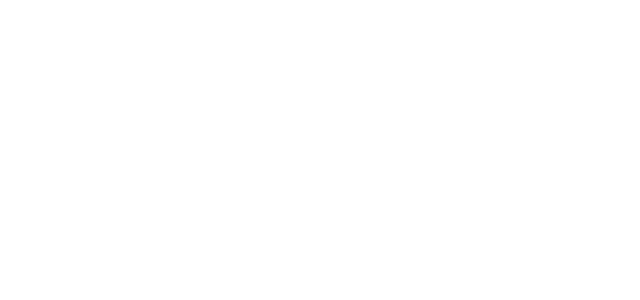
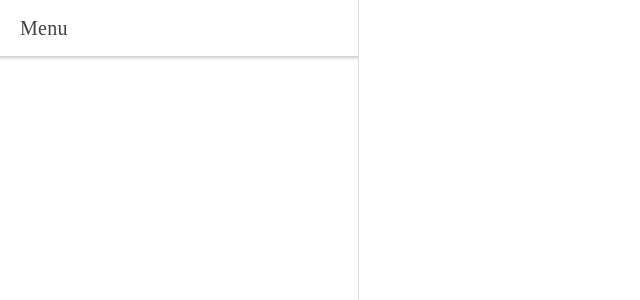
Before and after one commit to Rapdash/Water-Transfer-Frontend, a React (Create React App) app: page / in a window 1280 px wide. Shown: the top 300 px of the page, without its empty margins (0-640 px from the left). Built offline with nearby package versions, Linux system fonts and the light colour scheme.

Commit message:
progress on the router & app

```diff
--- a/src/components/Router.js
+++ b/src/components/Router.js
@@ -0,0 +1,21 @@
+import React from "react";
+import { IonApp, IonHeader, IonSplitPane, IonMenu, IonToolbar, IonContent, IonTitle } from "@ionic/react";
+import { BrowserRouter, Route, Switch } from "react-router-dom";
+
+export const Router = () => (
+    <BrowserRouter>
+        <IonApp>
+            <IonSplitPane contentId="menu-content">
+                <IonMenu contentId="menu-content">
+                    <IonHeader color="primary">
+                        <IonToolbar>
+                            <IonTitle>Menu</IonTitle>
+                        </IonToolbar>
+                    </IonHeader>
+                </IonMenu>
+                <IonContent id="menu-content">
+                </IonContent>
+            </IonSplitPane>
+        </IonApp>
+    </BrowserRouter>
+)
```
Also changed, not shown: src/components/App.js (+4 -3 lines).
